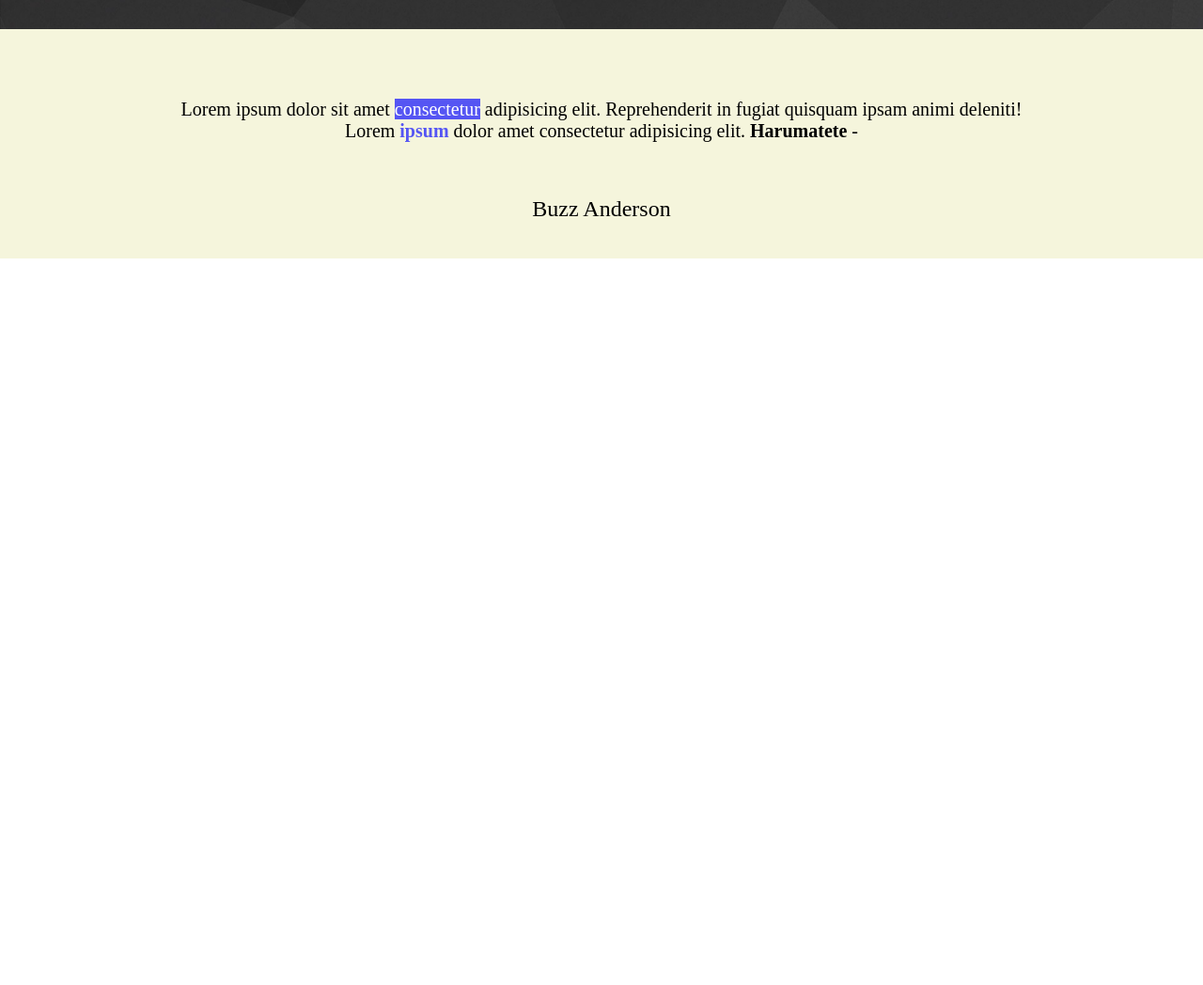
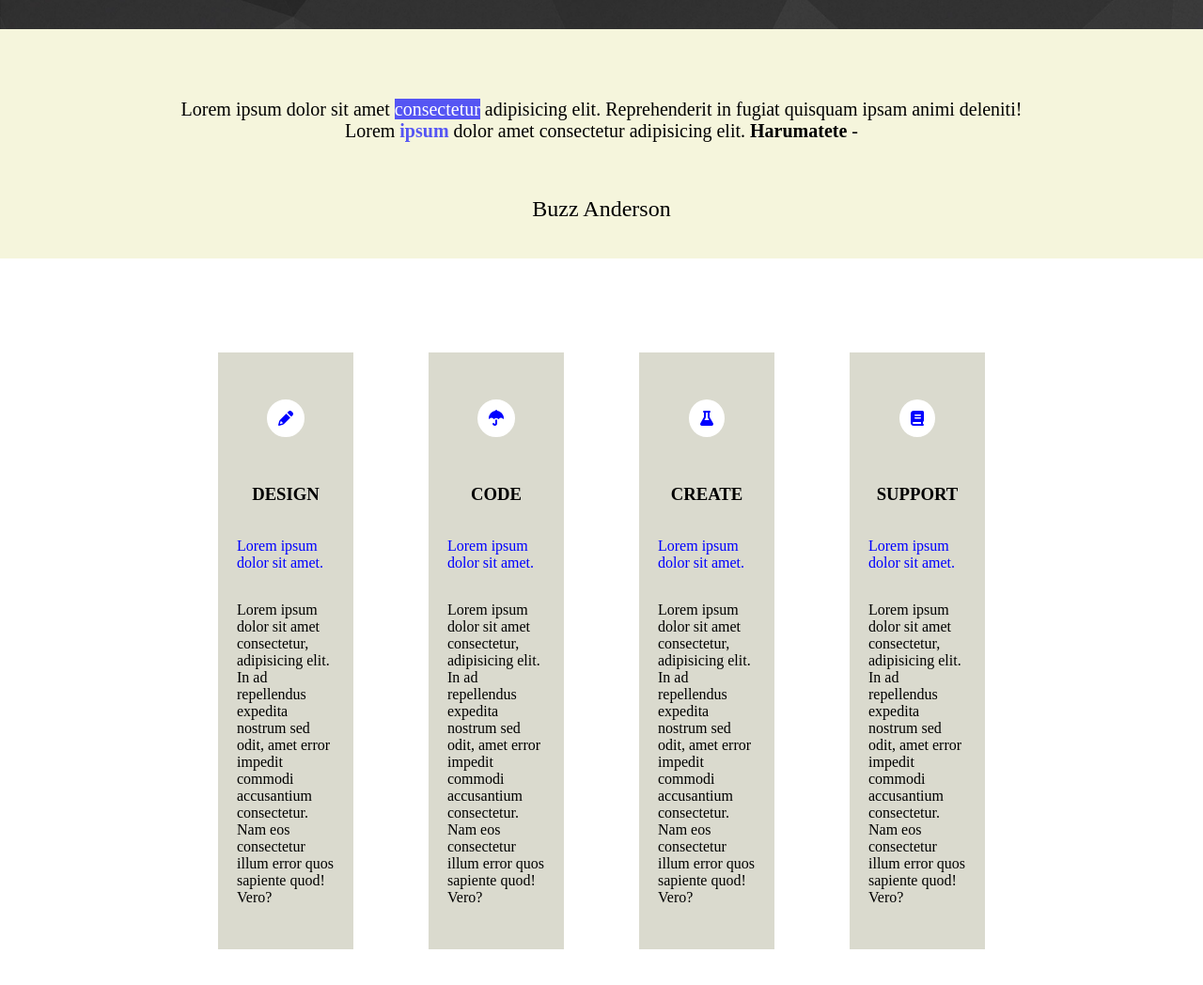
Before and after one commit to Achraf-100/Nom-du-r-po---html-sass-flati-siteweb, a website: page index.html in a window 1280 px wide. Shown: the part 500-1548 px from the top of the page at 94% size. Before the commit the page ends 800 px from the top, so only its background shows below. Drawn offline with Linux system fonts and the light colour scheme.

Commit message:
ajout de la seconde section

```diff
--- a/index.html
+++ b/index.html
@@ -36,5 +36,34 @@
         <br>
         <h2>Buzz Anderson</h2>
 </section>
+<!-- fin de la 1er section -->
+<section>
+    <div class="group-card">
+        <div class="card">
+            <i class="fas fa-pencil-alt"></i>
+            <h3>DESIGN</h3>
+            <p class="p-1">Lorem ipsum dolor sit amet.</p>
+            <p class="p-2">Lorem ipsum dolor sit amet consectetur, adipisicing elit. In ad repellendus <br> expedita nostrum sed odit, amet error impedit <br> commodi accusantium consectetur. <br> Nam eos consectetur illum error quos sapiente quod! Vero?</p>
+        </div>
+        <div class="card">
+            <i class="fas fa-umbrella"></i>
+            <h3>CODE</h3>
+            <p class="p-1">Lorem ipsum dolor sit amet.</p>
+            <p class="p-2">Lorem ipsum dolor sit amet consectetur, adipisicing elit. In ad repellendus <br> expedita nostrum sed odit, amet error impedit <br> commodi accusantium consectetur. <br> Nam eos consectetur illum error quos sapiente quod! Vero?</p>
+        </div>
+        <div class="card">
+            <i class="fas fa-flask"></i>
+            <h3>CREATE</h3>
+            <p class="p-1">Lorem ipsum dolor sit amet.</p>
+            <p class="p-2">Lorem ipsum dolor sit amet consectetur, adipisicing elit. In ad repellendus <br> expedita nostrum sed odit, amet error impedit <br> commodi accusantium consectetur. <br> Nam eos consectetur illum error quos sapiente quod! Vero?</p>
+        </div>
+        <div class="card">
+            <i class="fas fa-book"></i>
+            <h3>SUPPORT</h3>
+            <p class="p-1">Lorem ipsum dolor sit amet.</p>
+            <p class="p-2">Lorem ipsum dolor sit amet consectetur, adipisicing elit. In ad repellendus <br> expedita nostrum sed odit, amet error impedit <br> commodi accusantium consectetur. <br> Nam eos consectetur illum error quos sapiente quod! Vero?</p>
+        </div>
+    </div>
+</section>
 </body>
 </html>
--- a/src/scss/module/_header.scss
+++ b/src/scss/module/_header.scss
@@ -40,7 +40,7 @@ body{ margin: 0;
              }
          }
     }
-    section{
+    section:first-of-type{
         padding-top: 50px;
         background-color: beige;
         height: 190px;
@@ -64,4 +64,38 @@ body{ margin: 0;
             font-weight: normal;
         }
     }
+    section:nth-of-type(2){
+        margin: 100px  15%;
+
+        .group-card{
+            display: flex;
+            justify-content: space-between;
+            align-items: center;
+            .card{
+                background-color: rgb(218, 218, 206);
+                display: flex;
+                flex-direction: column;
+                align-items: center;
+                padding-left: 20px;
+                padding-right: 20px;
+                padding-bottom: 30px;
+                margin-right: 40px;
+                margin-left: 40px;
+                .fas{
+                    color: blue;
+                    background-color: white;
+                    border: solid 2px white;
+                    border-radius: 60%;
+                    padding: 10px;
+                    margin-top: 50px;
+                }
+                h3{
+                    margin-top: 50px;
+                }
+                .p-1{
+                    color: blue;
+                }
+            }
+        }
+    }
 }
```
Also changed, not shown: public/css/app.css.
